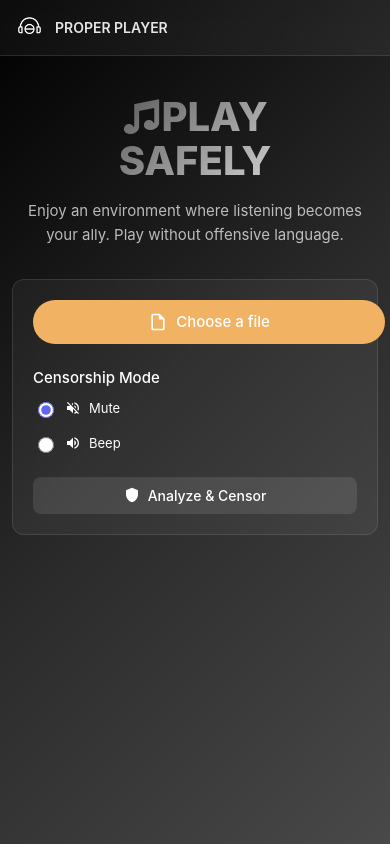
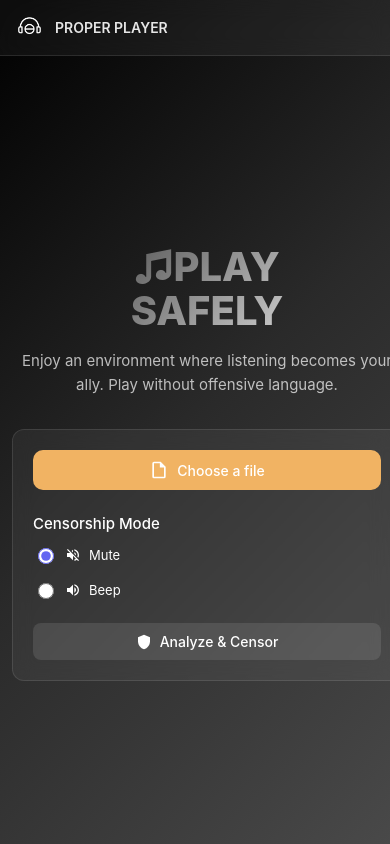
Before and after one commit to billkind/Proper-Player, a React (Vite) app: page / in a window 390 px wide. Shown: the top 844 px of the page. Built offline with nearby package versions, Linux system fonts and the light colour scheme.

Commit message:
Update App.css

```diff
--- a/src/App.css
+++ b/src/App.css
@@ -12,6 +12,8 @@ body, html {
   min-height: 100vh;
   padding: 0;
   margin: 0;
+  display: flex;
+  flex-direction: column;
 }
 
 .header {
@@ -47,19 +49,26 @@ body, html {
 
 .main-content {
   max-width: 1200px;
+  width: 100%;
   margin: 0 auto;
   padding: 2rem;
+  display: flex;
+  flex-direction: column;
+  align-items: center;
+  justify-content: center;
+  flex: 1;
 }
 
 .hero-section {
   text-align: center;
-  margin-bottom: 3rem;
+  margin-bottom: 2.5rem;
+  width: 100%;
 }
 
 .hero-title {
   font-size: clamp(2.5rem, 8vw, 5rem);
   font-weight: 800;
-  margin-bottom: 1.5rem;
+  margin-bottom: 1rem;
   background: linear-gradient(135deg, #545454 20%, #ffffff 100%);
   -webkit-background-clip: text;
   -webkit-text-fill-color: transparent;
@@ -77,13 +86,14 @@ body, html {
 }
 
 .upload-card {
-  max-width: 32rem;
-  margin: 0 auto 2rem;
+  width: 100%;
+  max-width: 28rem;
   background: rgba(255, 255, 255, 0.05);
   backdrop-filter: blur(10px);
   border: 1px solid rgba(255, 255, 255, 0.1);
   border-radius: 1rem;
   padding: 2rem;
+  box-sizing: border-box;
 }
 
 .file-input {
@@ -91,20 +101,21 @@ body, html {
 }
 
 .file-label {
-  display: inline-flex;
+  display: flex;
   align-items: center;
   justify-content: center;
   gap: 0.75rem;
   width: 100%;
   background: #f1b363;
   color: white;
-  padding: 1rem 1.5rem;
-  border-radius: 2.5rem;
+  padding: 0.875rem 1.5rem;
+  border-radius: 0.75rem;
   cursor: pointer;
-  font-size: 1.125rem;
+  font-size: 1rem;
   font-weight: 500;
   transition: all 0.3s ease;
   border: none;
+  box-sizing: border-box;
 }
 
 .file-label:hover {
@@ -189,6 +200,7 @@ body, html {
   align-items: center;
   justify-content: center;
   gap: 0.5rem;
+  box-sizing: border-box;
 }
 
 .analyze-button:hover:not(:disabled) {
@@ -231,7 +243,7 @@ body, html {
 
 .video-container {
   max-width: 64rem;
-  margin: 0 auto;
+  margin: 2rem auto 0;
   width: 100%;
 }
 
@@ -254,6 +266,10 @@ body, html {
   .hero-title {
     font-size: clamp(2.5rem, 7vw, 4rem);
   }
+
+  .upload-card {
+    max-width: 26rem;
+  }
 }
 
 /* Responsive pour mobile */
@@ -275,7 +291,7 @@ body, html {
   }
 
   .main-content {
-    padding: 1rem;
+    padding: 1.5rem 1rem;
   }
 
   .hero-section {
@@ -294,12 +310,12 @@ body, html {
 
   .upload-card {
     padding: 1.5rem;
-    margin: 0 auto 1.5rem;
+    max-width: 100%;
   }
 
   .file-label {
-    padding: 0.875rem 1rem;
-    font-size: 1rem;
+    padding: 0.75rem 1rem;
+    font-size: 0.9375rem;
   }
 
   .mode-options {
@@ -332,7 +348,7 @@ body, html {
   }
 
   .main-content {
-    padding: 0.75rem;
+    padding: 1rem 0.75rem;
   }
 
   .hero-title {
@@ -349,9 +365,10 @@ body, html {
   }
 
   .file-label {
-    padding: 0.75rem 0.875rem;
-    font-size: 0.9375rem;
+    padding: 0.625rem 0.875rem;
+    font-size: 0.875rem;
     gap: 0.5rem;
+    border-radius: 0.625rem;
   }
 
   .mode-label {
```
